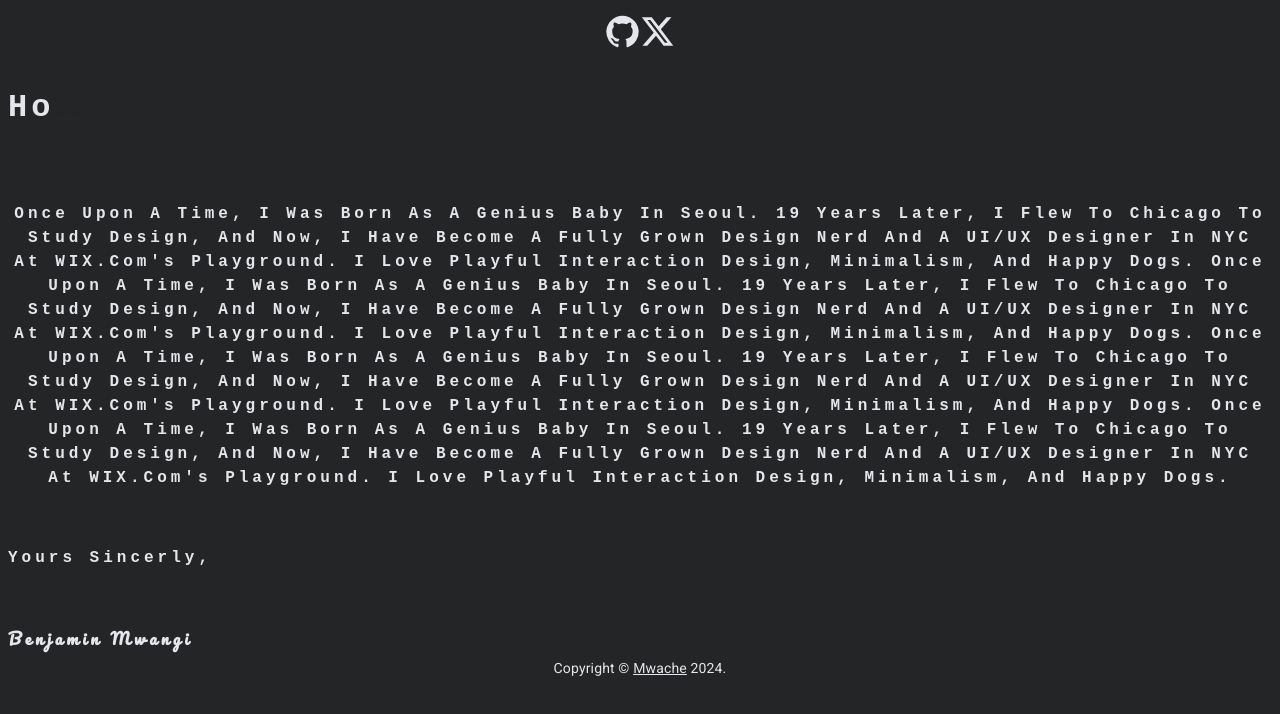
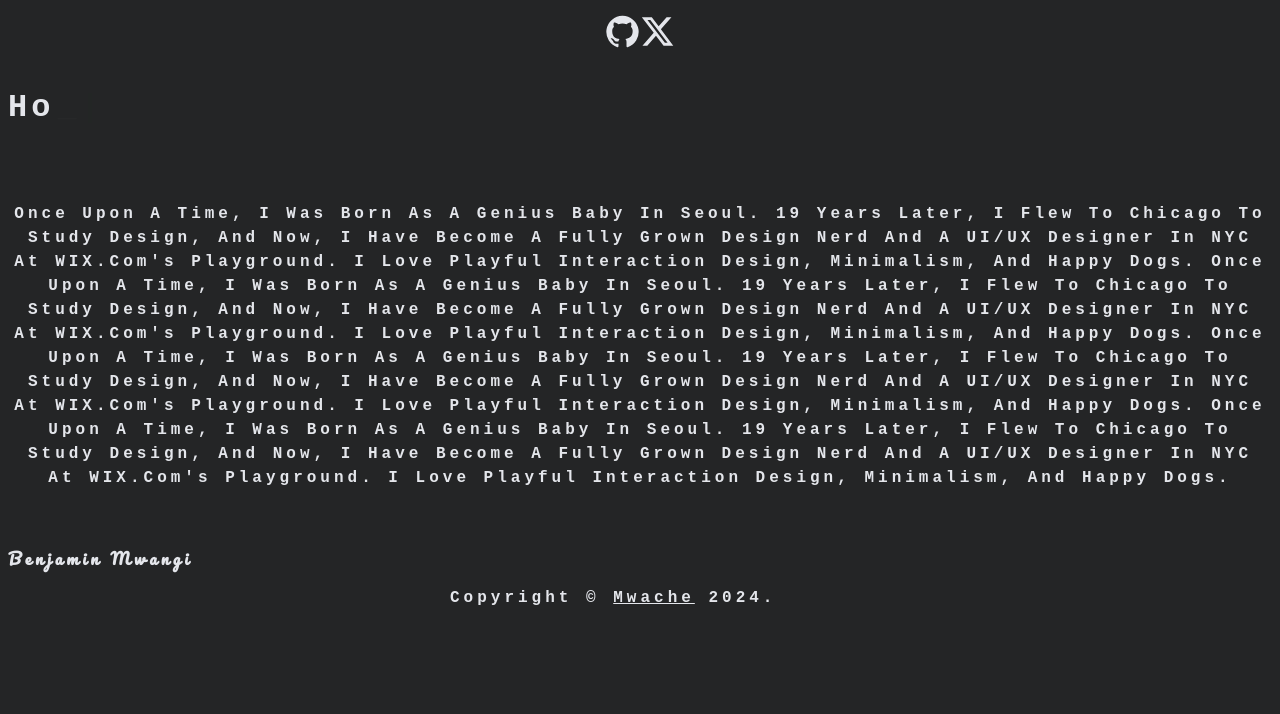
Before and after one commit to mwchben/mwache, a React (Create React App) app: page / in a window 1280 px wide. Shown: the top 714 px of the page. Built offline with nearby package versions, Linux system fonts and the light colour scheme.

Commit message:
footer update

```diff
--- a/src/components/Copyright.js
+++ b/src/components/Copyright.js
@@ -1,17 +1,31 @@
 import * as React from "react";
-import { Typography, Link } from "@mui/material";
+import { Typography, Link,Box } from "@mui/material";
 
 function Copyright(props) {
   return (
     <>
-      <Typography variant="body2" color="#e4e6eb" align="center" {...props}>
-        {"Copyright © "}
-        <Link color="inherit" href="https://github.com/mwchben">
+    <Typography component="div">
+          <Box
+            sx={{
+              letterSpacing: 4,
+              m: 1,
+              fontFamily: "Monospace",
+              textAlign: "left",
+              fontWeight: "bold",
+              textTransform: "capitalize",
+            }}
+            align="center"
+            {...props}>
+            {"Copyright © "}
+            <Link color="inherit" href="https://github.com/mwchben">
           Mwache
-        </Link>{" "}
-        {new Date().getFullYear()}
-        {"."}
-      </Typography>
+            </Link>
+            {" "}{new Date().getFullYear()}
+            {"."}
+          </Box>
+        </Typography>
+
+
     </>
   );
 }
--- a/src/components/Layout/Content.js
+++ b/src/components/Layout/Content.js
@@ -52,20 +52,7 @@ export default function Content() {
             and happy dogs.
           </Box>
         </Typography>{" "}
-        <Typography component="div">
-          <Box
-            sx={{
-              letterSpacing: 4,
-              m: 1,
-              fontFamily: "Monospace",
-              textAlign: "left",
-              fontWeight: "bold",
-              textTransform: "capitalize",
-            }}
-          >
-            Yours Sincerly,
-          </Box>
-        </Typography>
+
         <Typography component="div">
           <Box
             sx={{
```
